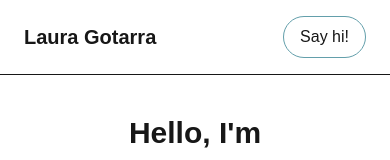
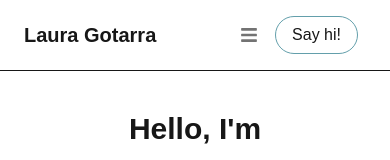
Before and after one commit to lgotarra/portfolio, a Next.js app: page / in a window 390 px wide. Shown: the top 160 px of the page. Built offline with nearby package versions, Linux system fonts and the light colour scheme.

Commit message:
feature: hamburger menu on collapse

```diff
--- a/src/components/HamburguerMenu.tsx
+++ b/src/components/HamburguerMenu.tsx
@@ -3,6 +3,7 @@ import Link from "next/link";
 export interface MenuItem {
   href: string;
   label: string;
+  onClick: () => void;
 }
 export interface MenuListProps {
   menuItems: MenuItem[];
@@ -12,9 +13,16 @@ export default function MenuList(props: MenuListProps) {
   return (
     <>
       {props.menuItems.map((item, index) => (
-        <Link key={index} href={item.href} className={props.itemStyle}>
-          {item.label}
-        </Link>
+        <div className={props.itemStyle} key={`menu-item-div-${index}`}>
+          <Link
+            className="w-full h-full flex items-center justify-center"
+            key={`menu-item-link-${index}`}
+            href={item.href}
+            onClick={() => item.onClick()}
+          >
+            {item.label}
+          </Link>
+        </div>
       ))}
     </>
   );
--- a/src/components/Navbar.tsx
+++ b/src/components/Navbar.tsx
@@ -3,12 +3,18 @@
 import Link from "next/link";
 import { useState } from "react";
 import MenuList, { MenuItem } from "./HamburguerMenu";
+import { FaBars } from "react-icons/fa";
 
 export default function Navbar() {
   const [isMenuOpen, setIsMenuOpen] = useState<boolean>(false);
+
   const menuItems: MenuItem[] = [
-    { href: "/about", label: "About" },
-    { href: "/experience", label: "Experience" },
+    { href: "/about", label: "About", onClick: () => setIsMenuOpen(false) },
+    {
+      href: "/experience",
+      label: "Experience",
+      onClick: () => setIsMenuOpen(false),
+    },
   ];
 
   return (
@@ -29,15 +35,31 @@ export default function Navbar() {
             </Link>
           ))}
         </div>
+        {/* Hamburguer menu icon */}
+        <span
+          className="cursor-pointer sm:hidden w-9 h-9 flex items-center justify-center rounded py-0.5 text-neutral-500 hover:bg-theme-4 hover:text-white transition"
+          onClick={() => setIsMenuOpen(!isMenuOpen)}
+        >
+          <FaBars size={18} />
+        </span>
         <a
           href={`mailto:${process.env.NEXT_PUBLIC_CONTACT_EMAIL}`}
-          className="whitespace-nowrap ml-2 border-1 border-double border-theme-4 px-4 py-2 rounded-full hover:bg-theme-4 hover:text-white transition"
+          className="whitespace-nowrap mx-2 border-1 border-double border-theme-4 px-4 py-1.5 rounded-full hover:bg-theme-4 hover:text-white transition"
         >
           Say hi!
         </a>
-        {/* Mobile menu */}
-        {isMenuOpen && MenuList({ menuItems })}
       </div>
+
+      {/* Mobile menu */}
+      {isMenuOpen && (
+        <div className="absolute top-full left-0 w-full bg-white dark:bg-neutral-900 flex flex-col items-center sm:hidden border-t z-40">
+          {MenuList({
+            menuItems,
+            itemStyle:
+              "py-2 w-full flex justify-center text-white items-center bg-theme-4 transition hover:bg-white hover:text-theme-4",
+          })}
+        </div>
+      )}
     </nav>
   );
 }
```
